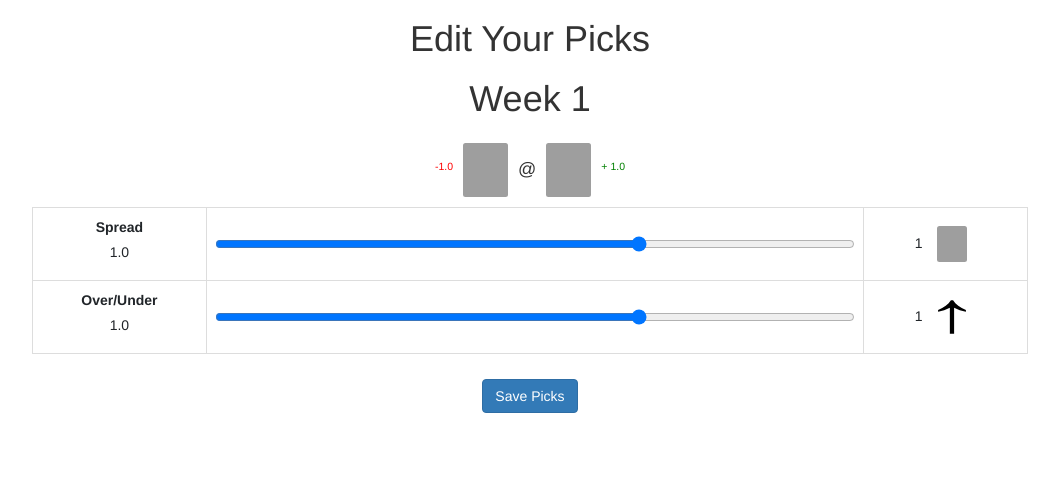
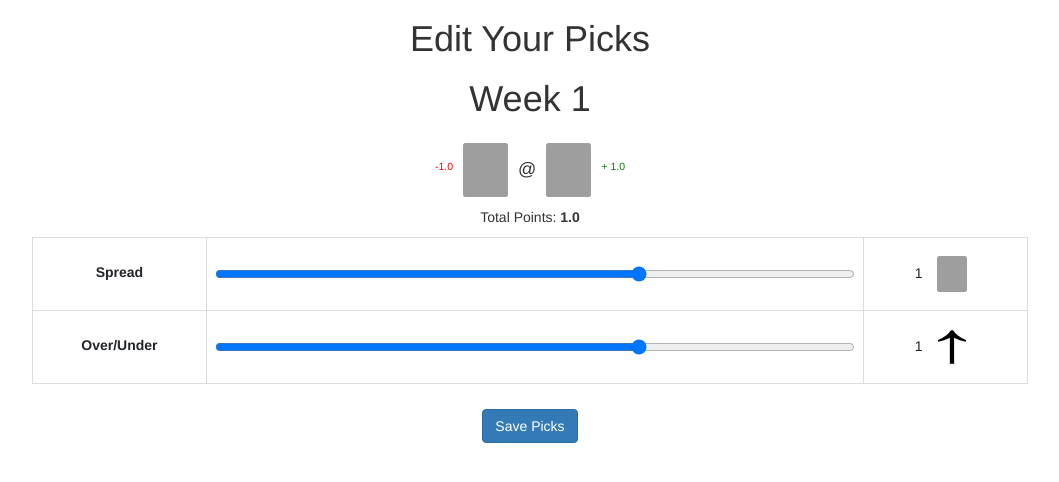
Before and after one commit to tathomas/footballShark, a Django app: page /edit_picks/ in a window 1280 px wide. Shown: the part 61-543 px from the top of the page, without its empty margins (120-1179 px from the left). Run offline with Django 3.2, Linux system fonts and the light colour scheme; a user stored in the database is signed in; tables that the repository leaves empty hold one stand-in row (values such as "Sample post"); some libraries are stand-ins or nearby versions; grey boxes are pictures that could not be loaded.

Commit message:
moved total points info under icons

```diff
--- a/app/templates/app/edit_picks.html
+++ b/app/templates/app/edit_picks.html
@@ -179,13 +179,15 @@
                                                     </tr>
                                                 </table>
                                             </div>
+                                            <div class="col-xs-12">
+                                                <p>Total Points: <b>{{game.printOvUnInfo }}</b></p>
+                                            </div>
 
                                             <div class="container">
                                                 <table class="table table-bordered">
                                                     <tr>
                                                         <td class="col-xs-1">
                                                             <label for="line_bet">Spread</label>
-                                                            <p>{{game.printSpreadInfo }}</p>
                                                          </td>
                                                         <td class="col-xs-4">{{ form.line_bet }}</td>
                                                         <td class="col-xs-2 col-md-1">
@@ -207,7 +209,6 @@
                                                     <tr>
                                                         <td class="col-xs-1">
                                                             <label for="ou_bet">Over/Under</label>
-                                                            <p>{{game.printOvUnInfo }}</p>
                                                             </td>
                                                         <td class="col-xs-4">{{ form.ou_bet }}</td>
                                                         <td class="col-xs-2 col-md-1">
```
